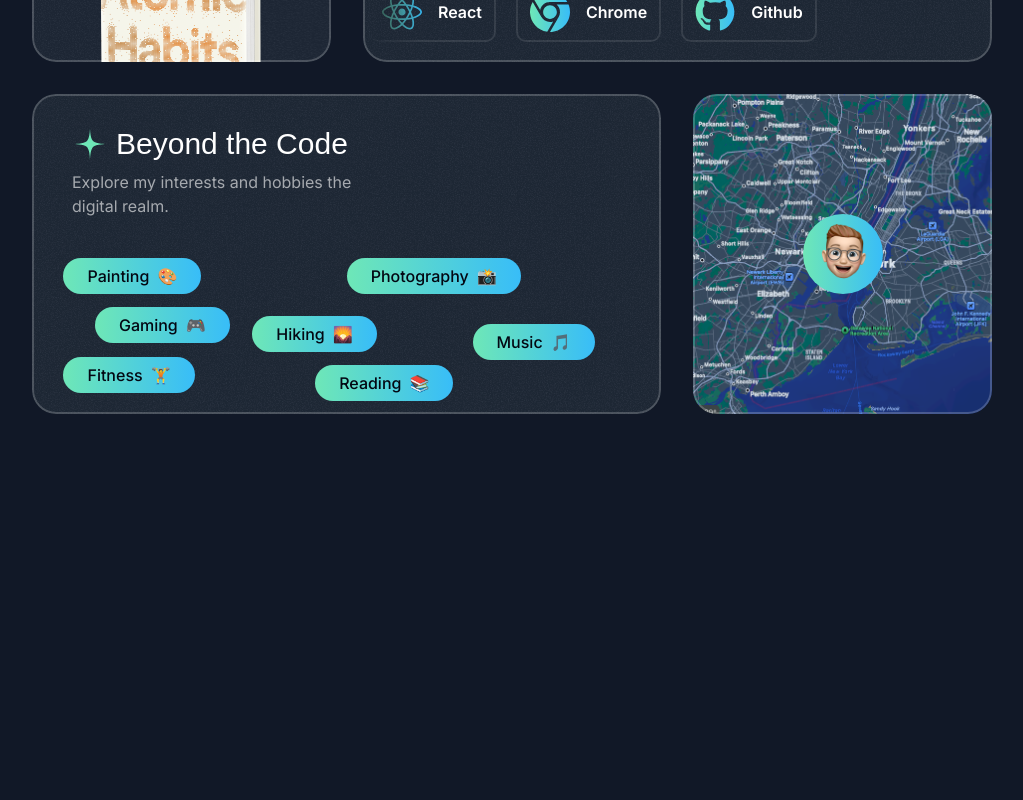
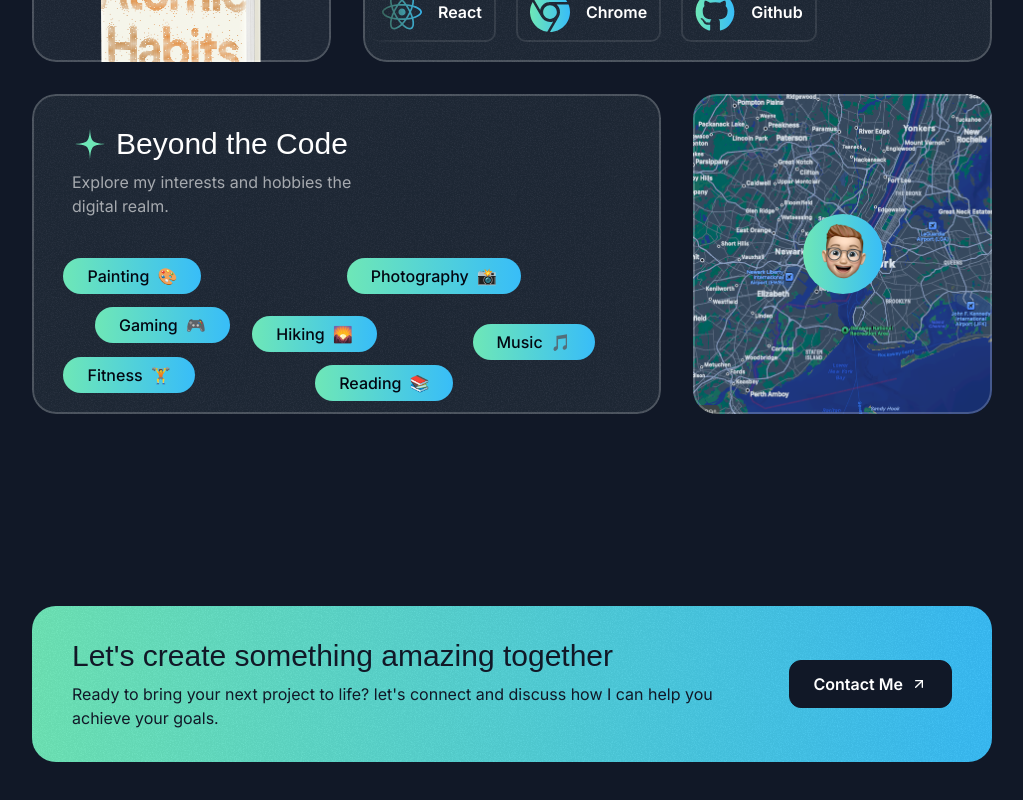
Before and after one commit to Mateennazir/-MateenDiv-, a Next.js app: page / in a window 1280 px wide. Shown: the part 4498-5298 px from the top of the page, without its empty margins (128-1151 px from the left). Before the commit the page ends 5024 px from the top, so only its background shows below. Built offline with nearby package versions, Linux system fonts and the light colour scheme; a web font is replaced by a local one.

Commit message:
Done with call to action section. Moving towards footer

```diff
--- a/src/app/page.tsx
+++ b/src/app/page.tsx
@@ -4,7 +4,7 @@ import { ProjectsSection } from "@/sections/Projects";
 import { TapeSection } from "@/sections/Tape";
 import { TestimonialsSection } from "@/sections/Testimonials";
 import { AboutSection } from "@/sections/About";
-import { SectionHeader } from "@/components/SectionHeader";
+import { ContactSection } from "@/sections/Contact";
 export default function Home() {
   return (
     <div>
@@ -14,6 +14,7 @@ export default function Home() {
       <TapeSection />
       <TestimonialsSection />
       <AboutSection />
+      <ContactSection />
     </div>
   );
 }
--- a/src/sections/Contact.tsx
+++ b/src/sections/Contact.tsx
@@ -1,3 +1,36 @@
+import ArrowUpRightIcon from "@/assets/icons/arrow-up-right.svg";
+import grainImage from "@/assets/images/grain.jpg";
 export const ContactSection = () => {
-  return <div>Contact</div>;
+  return (
+    <div className="py-16 pt-12 lg:py-24 lg:pt-20">
+      <div className="container">
+        <div className="bg-gradient-to-r from-emerald-300 to-sky-400 text-gray-900 py-8 px-10 rounded-3xl text-center md:text-left relative overflow-hidden z-0">
+          <div
+            className="absolute inset-0 opacity-5 -z-10"
+            style={{
+              backgroundImage: `url(${grainImage.src})`,
+            }}
+          ></div>
+          <div className="flex flex-col md:flex-row gap-8 md:gap-16 items-center">
+            <div>
+              <h2 className="font-serif text-2xl md:text-3xl">
+                Let's create something amazing together
+              </h2>
+              <p className="text-sm md:text-base mt-2">
+                {" "}
+                Ready to bring your next project to life? let's connect and
+                discuss how I can help you achieve your goals.{" "}
+              </p>
+            </div>
+            <div>
+              <button className="text-white bg-gray-900 inline-flex items-center px-6 h-12 rounded-xl gap-2 w-max border border-gray-900">
+                <span className="font-semibold">Contact Me</span>
+                <ArrowUpRightIcon className="size-4" />
+              </button>
+            </div>
+          </div>
+        </div>
+      </div>
+    </div>
+  );
 };
```
